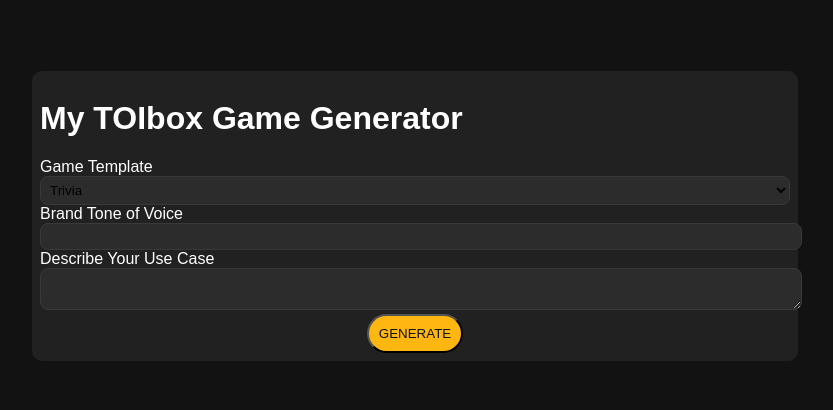
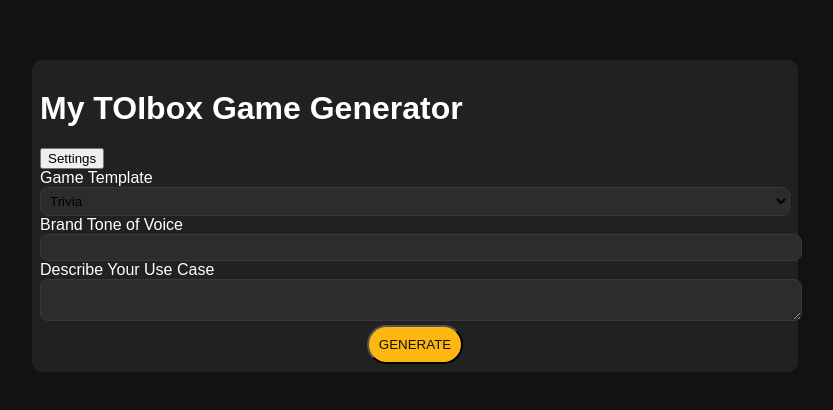
Before and after one commit to ianwagner/exp-ai, a Next.js app: page / in a window 1280 px wide. Shown: the part 212-622 px from the top of the page, without its empty margins (225-1058 px from the left). Built offline with nearby package versions, Linux system fonts and the light colour scheme.

Commit message:
Add GameType settings component

```diff
--- a/pages/index.js
+++ b/pages/index.js
@@ -1,5 +1,6 @@
 import { useState } from 'react';
 import templates from '../data/templates.json';
+import GameTypeSettings from '../components/GameTypeSettings';
 
 export default function Home() {
   const [templateName, setTemplateName] = useState(templates[0]?.name || '');
@@ -37,6 +38,7 @@ export default function Home() {
 <div className="min-h-screen flex items-center justify-center md:p-5">
       <main className="bg-[#212121] max-w-[750px] w-full p-[8px] sm:p-[20px] rounded-[10px]">
       <h1 className="text-2xl font-bold mb-4">My TOIbox Game Generator</h1>
+      <GameTypeSettings />
       <form onSubmit={handleSubmit} className="space-y-4">
         <div>
           <label className="block mb-1">Game Template</label>
```
